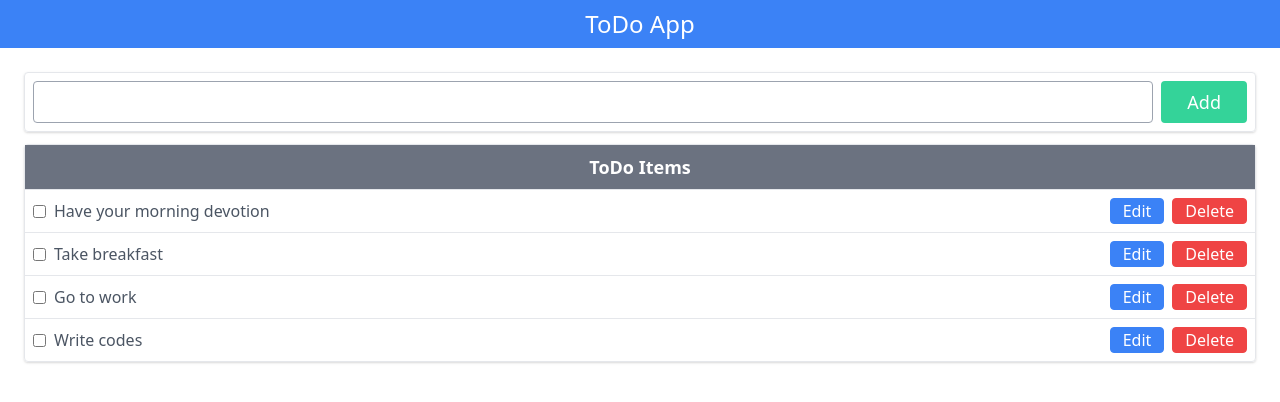
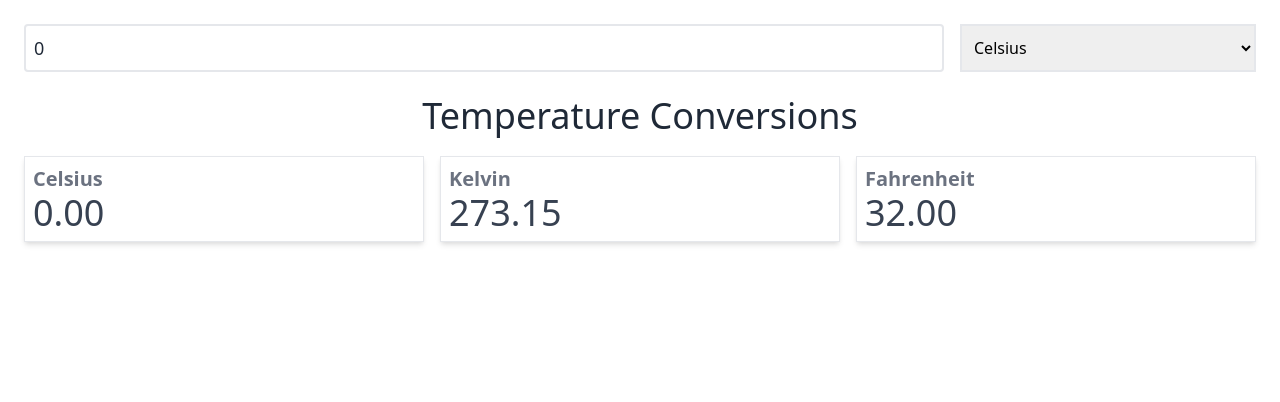
Before and after one commit to Ebenezeroffei/tuts, a React (Create React App) app: page / in a window 1280 px wide. Shown: the top 402 px of the page. Built offline with nearby package versions, Linux system fonts and the light colour scheme.

Commit message:
Learnt how to lift up state.

```diff
--- a/src/App.js
+++ b/src/App.js
@@ -3,6 +3,7 @@ import NavBar from './components/NavBar';
 import Todo from './components/Todo';
 import AddTodoItem from './components/AddOrEditTodoItem';
 import todos from './components/todos';
+import TemperatureCalculator from './components/TemperatureCalculator';
 
 
 const App = () => {
@@ -11,10 +12,7 @@ const App = () => {
     const toggleCheck = (id) => {
         setTodo(prevTodo => {
             let updatedTodoItems = prevTodo.map(todo => {
-                if(todo.id === id){
-                    todo.completed = !todo.completed;
-                }
-                return {...todo};
+                return todo.id === id ? {...todo, 'completed': !todo.completed} : todo;
             });
 
             return updatedTodoItems;
@@ -72,14 +70,17 @@ const App = () => {
 
 
     return (
-        <div className='select-none'>
-            <NavBar/>
-            <section className='m-6'>
-                <AddTodoItem addOrEditItem={addOrEditItem}/>
-                <Todo toggleCheck={toggleCheck} deleteItem={deleteItem} editItem={editItem} todoItems={todoItems}/>
-            </section>
+        // <div className='select-none'>
+        //     <NavBar/>
+        //     <section className='m-6'>
+        //         <AddTodoItem addOrEditItem={addOrEditItem}/>
+        //         <Todo toggleCheck={toggleCheck} deleteItem={deleteItem} editItem={editItem} todoItems={todoItems}/>
+        //     </section>
 
-        </div>
+        // </div>
+        <>
+            <TemperatureCalculator/>
+        </>
     );
 }
 
--- /dev/null
+++ b/src/components/TemperatureCalculator.js
@@ -0,0 +1,123 @@
+import React, {useState,useEffect} from 'react';
+
+const TemperatureConversion = ({scale,value}) => {
+    return (
+        <>
+            <div className='shadow-md border p-2'>
+                <h2 className='text-xl font-semibold text-gray-500'>{scale}</h2>
+                <p className='text-4xl font-normal text-gray-700'>{value}</p>
+            </div>
+        </>
+    );
+}
+
+const TemperatureCalculator = () => {
+
+    const [temperatureConversion,setTemperatureConversion] = useState([
+        {
+            'scale': "Celsius",
+            'value': 0.00,
+        },
+        {
+            'scale': "Kelvin",
+            'value': 0.00,
+        },
+        {
+            'scale': "Fahrenheit",
+            'value': 0.00,
+        },
+    ]);
+
+    const [temperature,setTemperature] = useState({
+        'value': 0.00,
+        'unit': 'Celsius'
+    });
+
+    const handleChange = (e) => {
+        let name = e.target.name;
+        let value = e.target.value;
+        setTemperature((prevTemperature) => {
+            return {
+                ...prevTemperature,
+                [name]: value
+            }
+        });
+    }
+
+    const convertToCelsius = (unit,value) => {
+        if(unit === 'c'){
+            return (value).toFixed(2);
+        }
+        else if(unit === 'k'){
+            return (value - 273.15).toFixed(2);
+        }
+        return ((value - 32) * 5/9).toFixed(2);
+    }
+
+    const convertToKelvin = (unit,value) => {
+        if(unit === 'k'){
+            return (value).toFixed(2);
+        }
+        else if(unit === 'c'){
+            return (value + 273.15).toFixed(2);
+        }
+        return ((value - 32) * 5/9 + 273.15).toFixed(2);
+    }
+
+    const convertToFahrenheit = (unit,value) => {
+        if(unit === 'f'){
+            return (value).toFixed(2);
+        }
+        else if(unit === 'k'){
+            return ((value - 273.15) * 9/5 + 32).toFixed(2);
+        }
+        return ((value * 9/5) + 32).toFixed(2);
+    }
+
+    useEffect(() => {
+        let unitFull = temperature.unit;
+        let unit = unitFull[0].toLowerCase();
+        let value = Number(temperature.value);
+        console.log("Celsius",convertToCelsius(unit,value));
+        console.log("Kelvin",convertToKelvin(unit,value));
+        console.log("Fahrenheit",convertToFahrenheit(unit,value));
+        let newTemperatureConversion = [
+            {
+                'scale': "Celsius",
+                'value': convertToCelsius(unit,value),
+            },
+            {
+                'scale': "Kelvin",
+                'value': convertToKelvin(unit,value),
+            },
+            {
+                'scale': "Fahrenheit",
+                'value': convertToFahrenheit(unit,value),
+            },
+        ]
+        setTemperatureConversion(newTemperatureConversion);
+    },[temperature])
+
+    return (
+        <>
+            <section className='m-6'>
+                <div className='grid grid-cols-4 grid-cols-1 gap-4'>
+                    <input type="number" onChange={handleChange} step="0.1" className='p-2 rounded border-2 sm:col-span-3 col-span-4 outline-none text-gray-800 text-lg focus:border-gray-500' placeholder='Enter a temperature' value={temperature.value} name="value" />
+                    <select onChange={handleChange} name='unit' value={temperature.unit} className='border-2 sm:col-start-4 sm:co l-end-5 col-start-1 col-end-5 p-2 outline-none'>
+                        <option value="Celsius">Celsius</option>
+                        <option value="Kelvin">Kelvin</option>
+                        <option value="Farenheit">Farenheit</option>
+                    </select>
+                </div>
+                <div className='mt-6'>
+                    <h4 className='sm:text-4xl text-2xl text-gray-800 font-normal text-center'>Temperature Conversions</h4>
+                    <div className='mt-5 grid md:grid-cols-3 sm:grid-cols-2 grid-cols-1 gap-4'>
+                        {temperatureConversion.map((temp,index) => <TemperatureConversion scale={temp.scale} value={temp.value} key={index} />)}
+                    </div>
+                </div>
+            </section>
+        </>
+    );
+}
+
+export default TemperatureCalculator;
--- a/src/components/todos.js
+++ b/src/components/todos.js
@@ -12,7 +12,7 @@ const todo = [
     {
         id: 3,
         text: "Go to work",
-        completed: false,
+        completed: true,
     },
     {
         id: 4,
```
